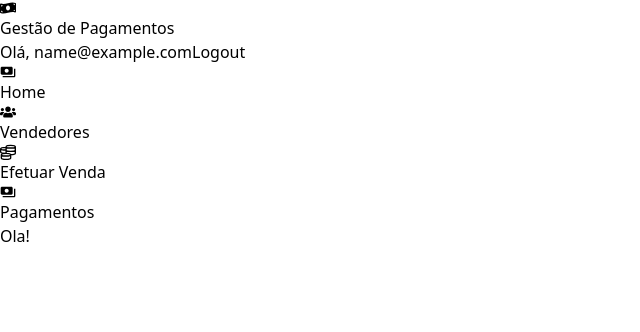
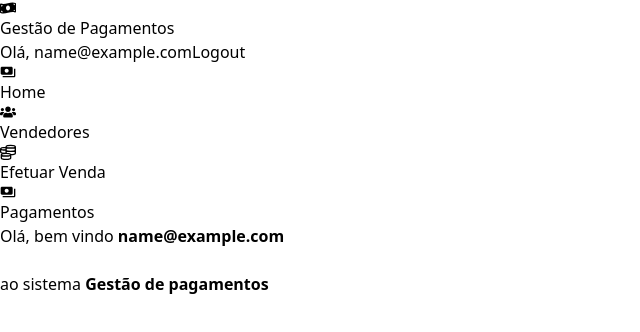
Before and after one commit to eltonsantos/gestao-pagamentos, a React (Vite) app in the folder frontend/: page / in a window 1280 px wide. Shown: the top 332 px of the page, without its empty margins (0-640 px from the left). Built offline with nearby package versions, Linux system fonts and the light colour scheme; no server answers; sample sign-in values are in the browser's storage.

Commit message:
Change home and color status

```diff
--- a/frontend/src/components/Home.tsx
+++ b/frontend/src/components/Home.tsx
@@ -1,7 +1,13 @@
+import { useAuth } from "../contexts/AuthContext";
+
 export function Home() {
+  const { userEmail } = useAuth();
+
   return (
-    <div>
-      Ola!
-    </div>
+    <h1 className="text-3xl">
+      Olá, bem vindo <span className="text-orange-600"><b>{userEmail}</b></span>
+      <br /><br />
+      ao sistema <b>Gestão de pagamentos</b>
+    </h1>
   )
 }
--- a/frontend/src/components/Payment.tsx
+++ b/frontend/src/components/Payment.tsx
@@ -81,6 +81,17 @@ export function Payment() {
       const value = typeof payment.value === 'string' ? parseFloat(payment.value) : payment.value;
       return total + value;
     }, 0);
+  };
+
+  const getStatusColor = (status: string) => {
+    switch (status) {
+      case "pending":
+        return "text-purple-500";
+      case "approved":
+        return "text-green-500";
+      case "failed":
+        return "text-red-500";
+    }
   };
 
   return (
@@ -182,7 +193,7 @@ export function Payment() {
                   <td className="py-2 px-4">{customer?.phone}</td>
                   <td className="py-2 px-4">{formatCurrency(payment.value)}</td>
                   <td className="py-2 px-4">{formatCurrency(commissionValue)}</td>
-                  <td className="py-2 px-4">{formatStatus(payment.status)}</td>
+                  <td className={`py-2 px-4 ${getStatusColor(payment.status)}`}>{formatStatus(payment.status)}</td>
                   <td className="py-2 px-4">{formatGateway(payment.gateway)}</td>
                 </tr>
               );
--- a/frontend/src/components/Sidebar.tsx
+++ b/frontend/src/components/Sidebar.tsx
@@ -19,7 +19,7 @@ export function Sidebar() {
       }
     };
     checkUserRole();
-  }, []);
+  }, [userRole]);
 
   return (
     <div className="text-slate-600 bg-white w-80 p-6 flex flex-col border-2 border-r-orange-300 text-3xl">
```
Also changed, not shown: 1 other file (tests, documents, lock files or other folders).
